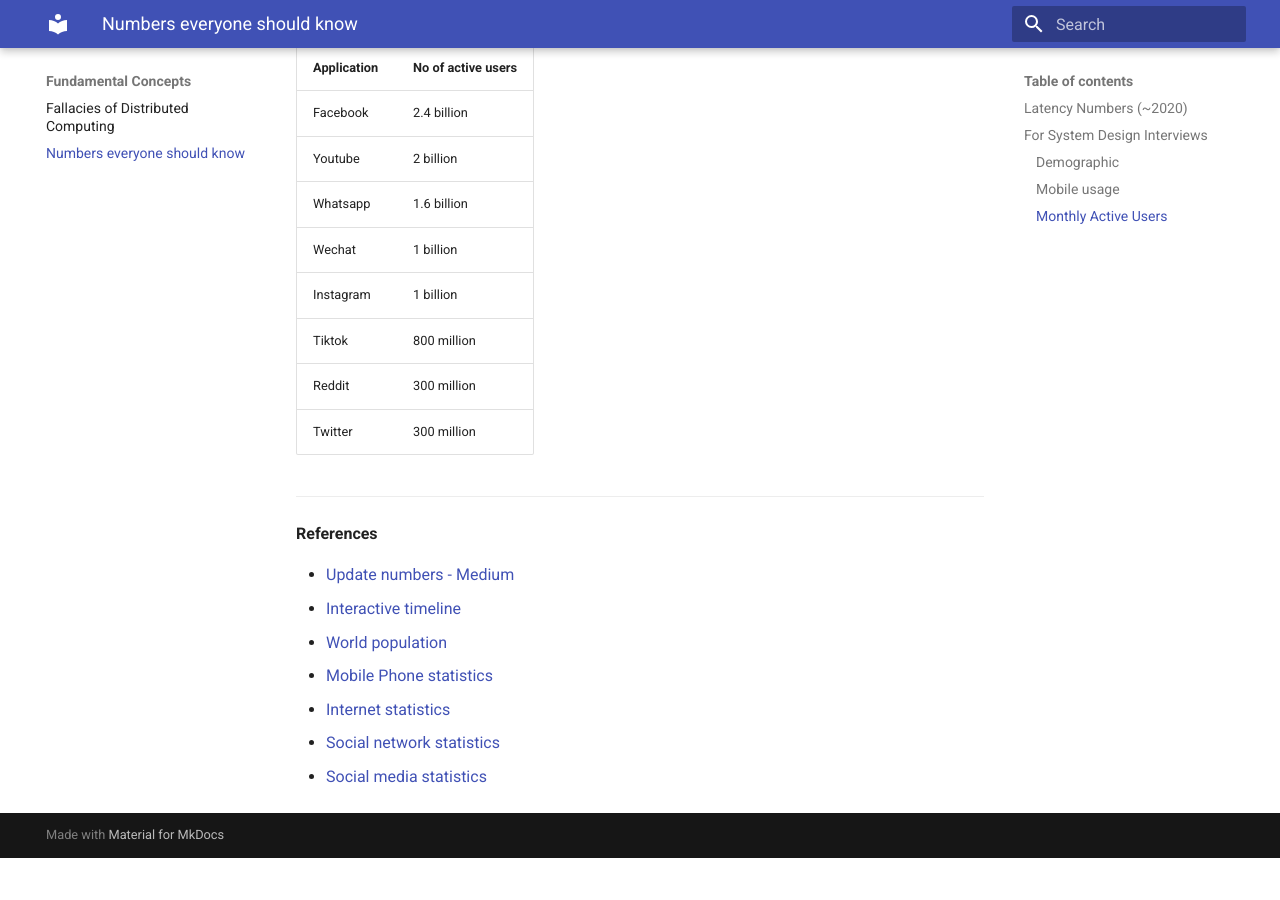
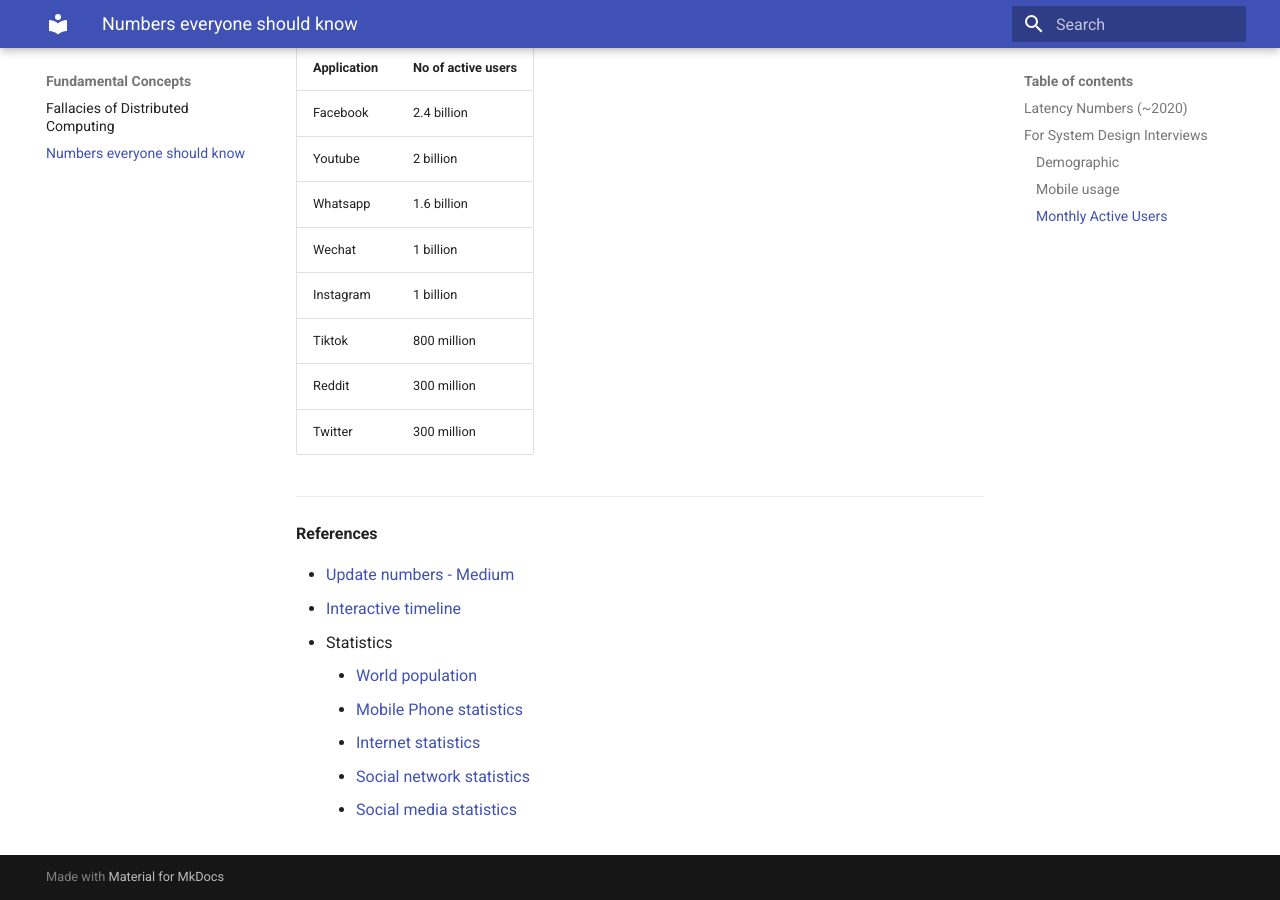
Before and after one commit to jazemzer/distributed-systems, an MkDocs documentation site: the page built from docs/concepts/numbers.md, in a window 1280 px wide and 900 px high, scrolled down 1836 px. Built offline with MkDocs 1.6.1 and Material for MkDocs 9.7.7, drawn with Linux system fonts in a browser that asks for light colours; before the commit the page ends 2694 px from its top, so only the background shows below that.

Commit message:
Formatting

```diff
--- a/docs/concepts/numbers.md
+++ b/docs/concepts/numbers.md
@@ -57,9 +57,9 @@
 
 * [Update numbers - Medium](https://medium.com/@kousiknath/must-know-numbers-for-every-computer-engineer-6338a12c292c)
 * [Interactive timeline ](https://colin-scott.github.io/personal_website/research/interactive_latency.html)
-
-* [World population](https://www.worldometers.info/world-population/)
-* [Mobile Phone statistics](https://www.bankmycell.com/blog/how-many-phones-are-in-the-world)
-* [Internet statistics](https://www.statista.com/statistics/617136/digital-population-worldwide/)
-* [Social network statistics](https://www.statista.com/statistics/272014/global-social-networks-ranked-by-number-of-users/)
-* [Social media statistics](https://dustinstout.com/social-media-statistics/)
+* Statistics
+	* [World population](https://www.worldometers.info/world-population/)
+	* [Mobile Phone statistics](https://www.bankmycell.com/blog/how-many-phones-are-in-the-world)
+	* [Internet statistics](https://www.statista.com/statistics/617136/digital-population-worldwide/)
+	* [Social network statistics](https://www.statista.com/statistics/272014/global-social-networks-ranked-by-number-of-users/)
+	* [Social media statistics](https://dustinstout.com/social-media-statistics/)
```
